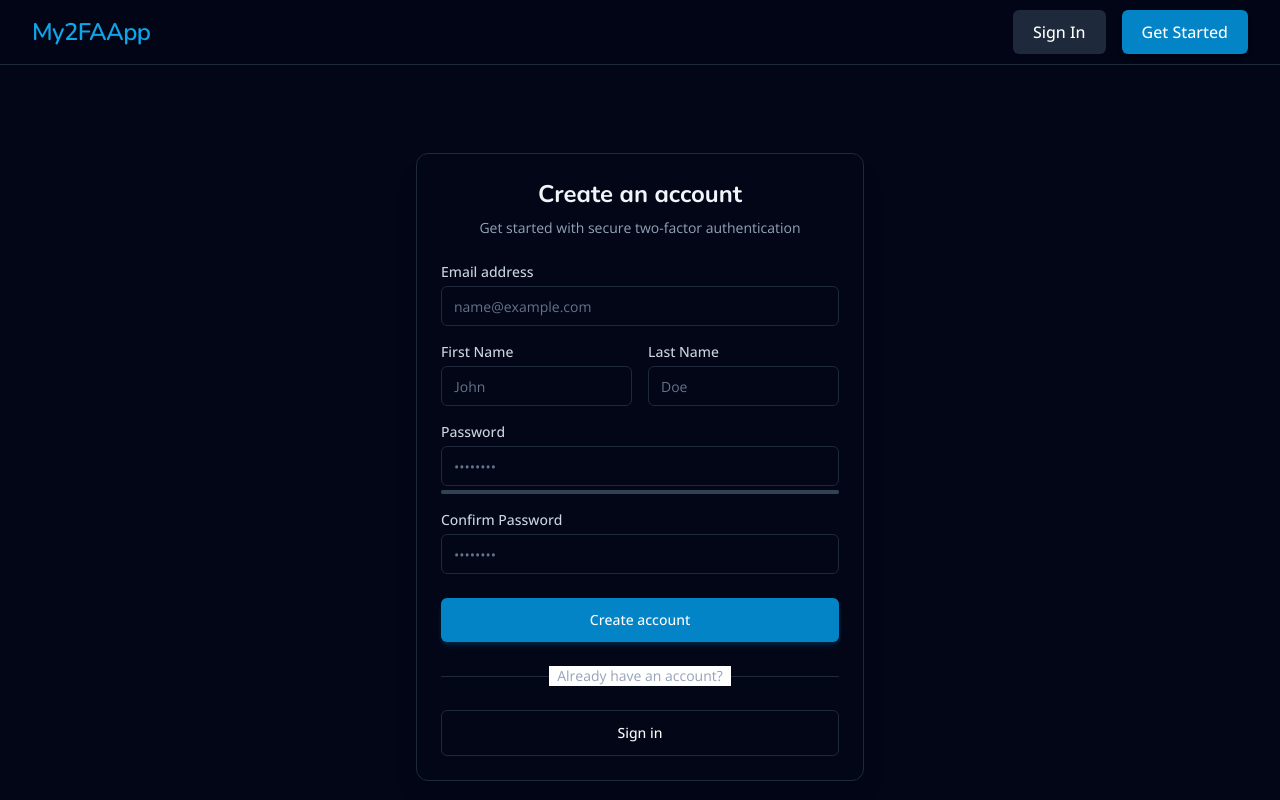
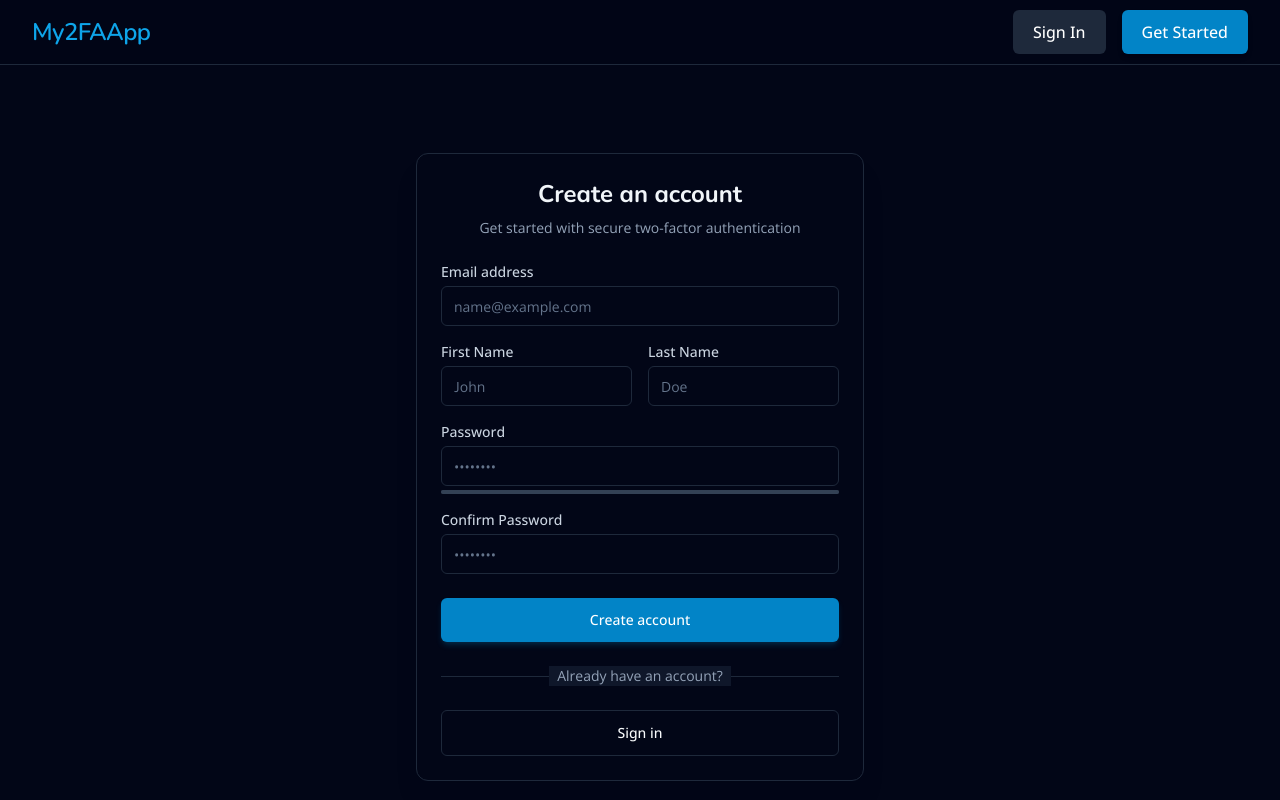
Before and after one commit to RonyBubnovsky/2FA-Project, a Next.js app in the folder 2fa-project/: page /register in a window 1280 px wide. Shown: the top 800 px of the page. Built offline with nearby package versions, Linux system fonts and the light colour scheme; no server answers.

Commit message:
Update RegisterPage styling for improved visual consistency
- Changed background class for the account prompt to enhance visual distinction.
- Updated the sign-in button to include hover text color for better user interaction feedback.

```diff
--- a/2fa-project/src/app/register/page.tsx
+++ b/2fa-project/src/app/register/page.tsx
@@ -375,13 +375,13 @@ export default function RegisterPage() {
                 <div className="w-full border-t border-secondary-200 dark:border-secondary-800"></div>
               </div>
               <div className="relative flex justify-center text-sm">
-                <span className="px-2 bg-background text-secondary-500 dark:text-secondary-400">
+                <span className="px-2 bg-card text-secondary-500 dark:bg-secondary-900 dark:text-secondary-400">
                   Already have an account?
                 </span>
               </div>
             </div>
             <div className="mt-6">
-              <a href="/login" className="btn btn-outline w-full py-3">
+              <a href="/login" className="btn btn-outline w-full py-3 hover:text-white">
                 Sign in
               </a>
             </div>
```
